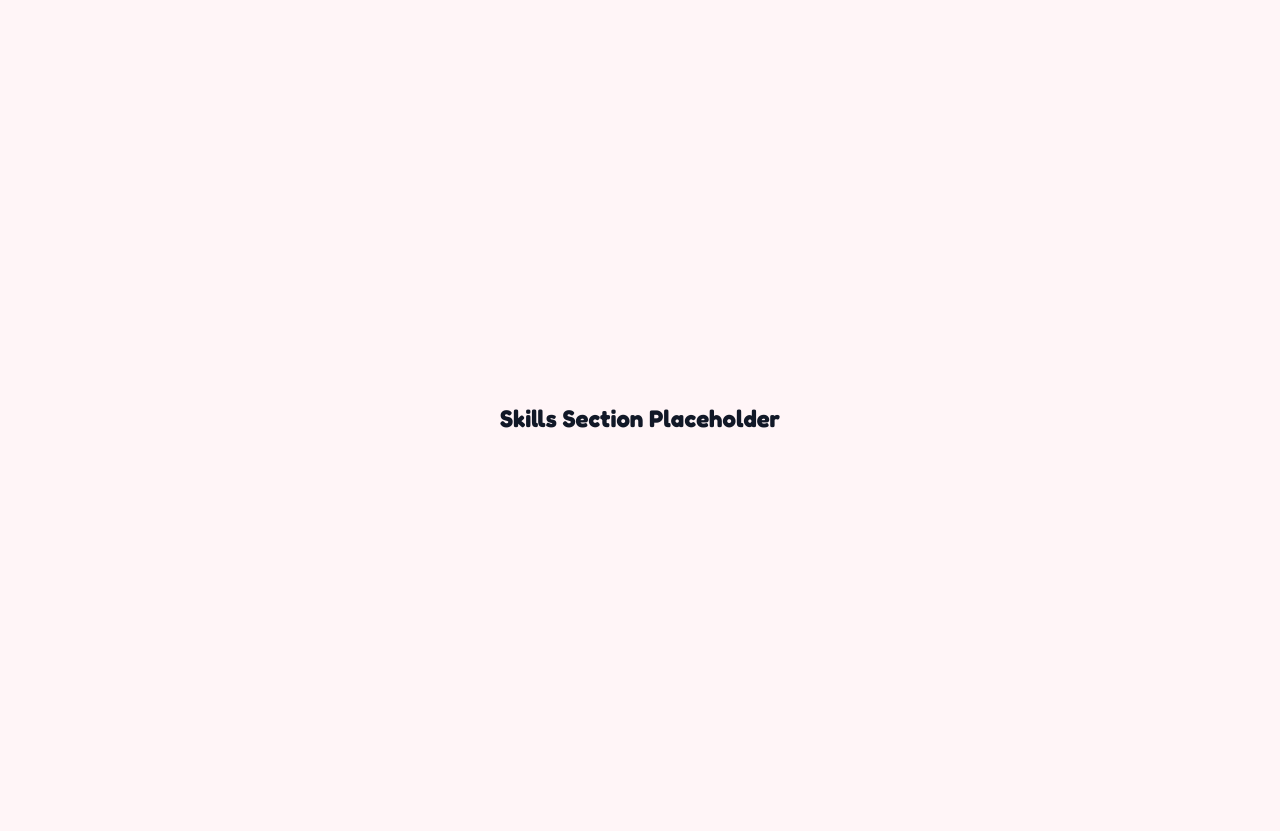
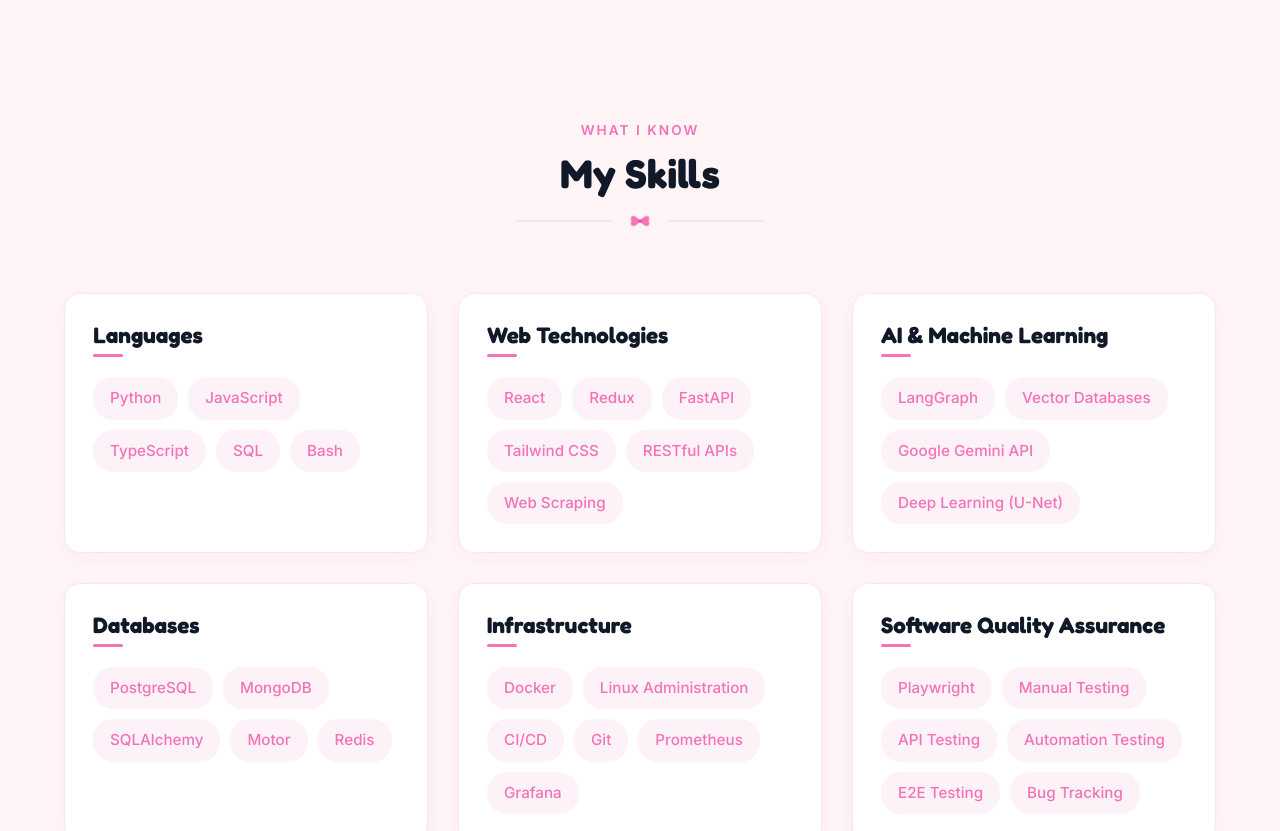
Before and after one commit to mohidabdullah52/MadamPortfolio, a React (Vite) app: page / in a window 1280 px wide. Shown: the part 1580-2411 px from the top of the page. Built offline with nearby package versions, Linux system fonts and the light colour scheme.

Commit message:
Step 9: Implement Skills Section

```diff
--- a/src/App.jsx
+++ b/src/App.jsx
@@ -3,6 +3,7 @@
 import Navbar from './components/Navbar';
 import Hero from './components/Hero';
 import About from './components/About';
+import Skills from './components/Skills';
 import ScrollToTop from './components/ScrollToTop';
 
 function App() {
@@ -18,10 +19,8 @@
           {/* About Section */}
           <About />
 
-          {/* Placeholder sections for smooth scroll testing */}
-          <section id="skills" style={{ minHeight: '100vh', display: 'flex', alignItems: 'center', justifyContent: 'center' }}>
-            <h2>Skills Section Placeholder</h2>
-          </section>
+          {/* Skills Section */}
+          <Skills />
 
           <section id="projects" style={{ minHeight: '100vh', display: 'flex', alignItems: 'center', justifyContent: 'center' }}>
             <h2>Projects Section Placeholder</h2>
--- /dev/null
+++ b/src/components/Skills.css
@@ -0,0 +1,84 @@
+.skills {
+  background-color: var(--color-bg-main);
+  position: relative;
+  overflow: hidden;
+  transition: background-color var(--theme-transition);
+}
+
+.skills__grid {
+  display: grid;
+  grid-template-columns: repeat(3, 1fr);
+  gap: 30px;
+  margin-top: 20px;
+}
+
+@media (max-width: 1024px) {
+  .skills__grid {
+    grid-template-columns: repeat(2, 1fr);
+  }
+}
+
+@media (max-width: 768px) {
+  .skills__grid {
+    grid-template-columns: 1fr;
+    gap: 20px;
+  }
+}
+
+.skills__card {
+  background: var(--color-bg-card);
+  border: 1px solid var(--color-border-card);
+  border-radius: 16px;
+  padding: 28px;
+  box-shadow: var(--shadow-card);
+  transition: all 0.3s cubic-bezier(0.25, 0.8, 0.25, 1);
+}
+
+.skills__card-title {
+  font-size: 1.4rem;
+  font-family: var(--font-heading);
+  color: var(--color-text-heading);
+  margin-bottom: 20px;
+  position: relative;
+  padding-bottom: 8px;
+  display: inline-block;
+}
+
+.skills__card-title::after {
+  content: '';
+  position: absolute;
+  left: 0;
+  bottom: 0;
+  width: 30px;
+  height: 3px;
+  background-color: var(--color-primary);
+  border-radius: 2px;
+  transition: width 0.3s ease;
+}
+
+.skills__card:hover .skills__card-title::after {
+  width: 50px;
+}
+
+.skills__pills {
+  display: flex;
+  flex-wrap: wrap;
+  gap: 10px;
+}
+
+.skills__pill {
+  background-color: var(--color-primary-ultra-light);
+  color: var(--color-primary);
+  border-radius: 20px;
+  padding: 8px 16px;
+  font-size: 0.95rem;
+  font-weight: 500;
+  font-family: var(--font-body);
+  border: 1px solid transparent;
+  transition: all 0.3s cubic-bezier(0.25, 0.8, 0.25, 1);
+  user-select: none;
+}
+
+.skills__pill:hover {
+  border-color: var(--color-primary);
+}
--- /dev/null
+++ b/src/components/Skills.jsx
@@ -0,0 +1,80 @@
+import React from 'react';
+import { motion } from 'framer-motion';
+import { skillsData } from '../data/portfolioData';
+import { useScrollAnimation } from '../hooks/useScrollAnimation';
+import SectionHeading from './SectionHeading';
+import './Skills.css';
+
+const Skills = () => {
+  const { ref, isInView } = useScrollAnimation(0.15);
+
+  const containerVariants = {
+    hidden: { opacity: 0 },
+    visible: {
+      opacity: 1,
+      transition: {
+        staggerChildren: 0.1,
+        delayChildren: 0.1
+      }
+    }
+  };
+
+  const cardVariants = {
+    hidden: { opacity: 0, y: 30 },
+    visible: {
+      opacity: 1,
+      y: 0,
+      transition: { duration: 0.6, ease: "easeOut" }
+    }
+  };
+
+  const pillVariants = {
+    hidden: { opacity: 0, scale: 0.9 },
+    visible: {
+      opacity: 1,
+      scale: 1,
+      transition: { duration: 0.4 }
+    }
+  };
+
+  return (
+    <section className="skills" id="skills">
+      <div className="container">
+        <SectionHeading subtitle="what I know" title="My Skills" />
+
+        <motion.div
+          className="skills__grid"
+          ref={ref}
+          variants={containerVariants}
+          initial="hidden"
+          animate={isInView ? "visible" : "hidden"}
+        >
+          {Object.entries(skillsData).map(([key, category]) => (
+            <motion.div
+              key={key}
+              className="skills__card"
+              variants={cardVariants}
+              whileHover={{ y: -6, boxShadow: 'var(--shadow-card-hover)', borderColor: 'var(--color-primary)' }}
+            >
+              <h3 className="skills__card-title">{category.title}</h3>
+              <div className="skills__pills">
+                {category.items.map((skill, index) => (
+                  <motion.span
+                    key={index}
+                    className="skills__pill"
+                    variants={pillVariants}
+                    whileHover={{ scale: 1.05, background: 'var(--color-primary)', color: 'var(--color-text-on-primary)' }}
+                  >
+                    {skill}
+                  </motion.span>
+                ))}
+              </div>
+            </motion.div>
+          ))}
+        </motion.div>
+      </div>
+    </section>
+  );
+};
+
+export default Skills;
--- a/src/data/portfolioData.js
+++ b/src/data/portfolioData.js
@@ -59,6 +59,10 @@
     title: "Infrastructure",
     items: ["Docker", "Linux Administration", "CI/CD", "Git", "Prometheus", "Grafana"],
   },
+  sqa: {
+    title: "Software Quality Assurance",
+    items: ["Playwright", "Manual Testing", "API Testing", "Automation Testing", "E2E Testing", "Bug Tracking"],
+  },
 };
 
 export const projectsData = [
```
